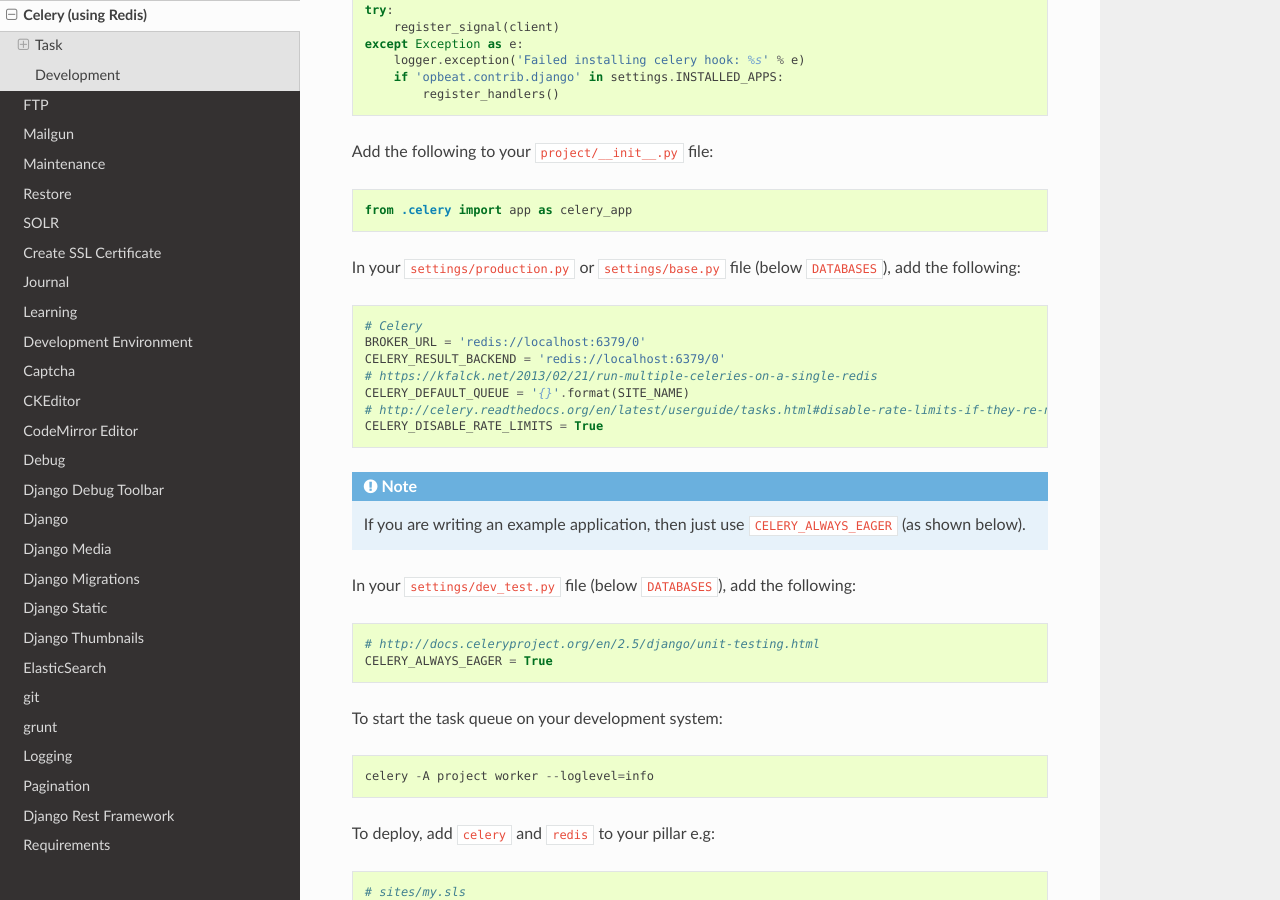
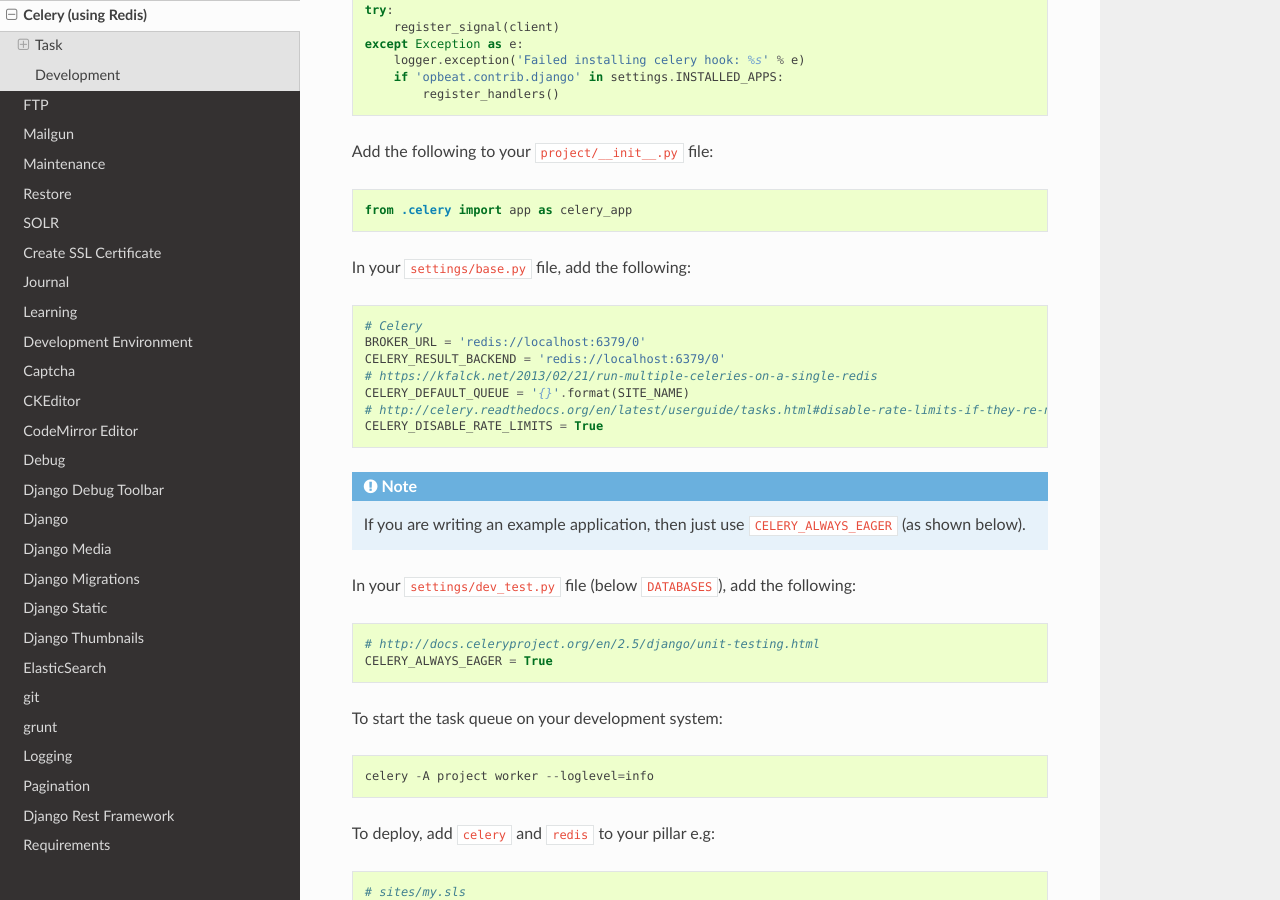
Before and after one commit to pkimber/old-docs-migrated-to-gitlab, a Sphinx documentation site: the page built from source/celery.rst, in a window 1280 px wide and 900 px high, scrolled down 941 px. Built offline with Sphinx 7.4.7 and the Read the Docs theme 2.0.0, drawn with Linux system fonts in a browser that asks for light colours.

Commit message:
celery and requirements

```diff
--- a/source/celery.rst
+++ b/source/celery.rst
@@ -53,8 +53,7 @@
 
   from .celery import app as celery_app
 
-In your ``settings/production.py`` or ``settings/base.py`` file (below
-``DATABASES``), add the following::
+In your ``settings/base.py`` file, add the following::
 
   # Celery
   BROKER_URL = 'redis://localhost:6379/0'
--- a/source/dev-requirements.rst
+++ b/source/dev-requirements.rst
@@ -20,6 +20,7 @@
   django-braces==1.8.1
   django-celery-transactions==0.3.6
   django-compressor==1.5
+  django-crispy-forms==1.6.0
   django-extensions==1.5.7
   django-formtools==1.0
   django-haystack==2.4.1
```
